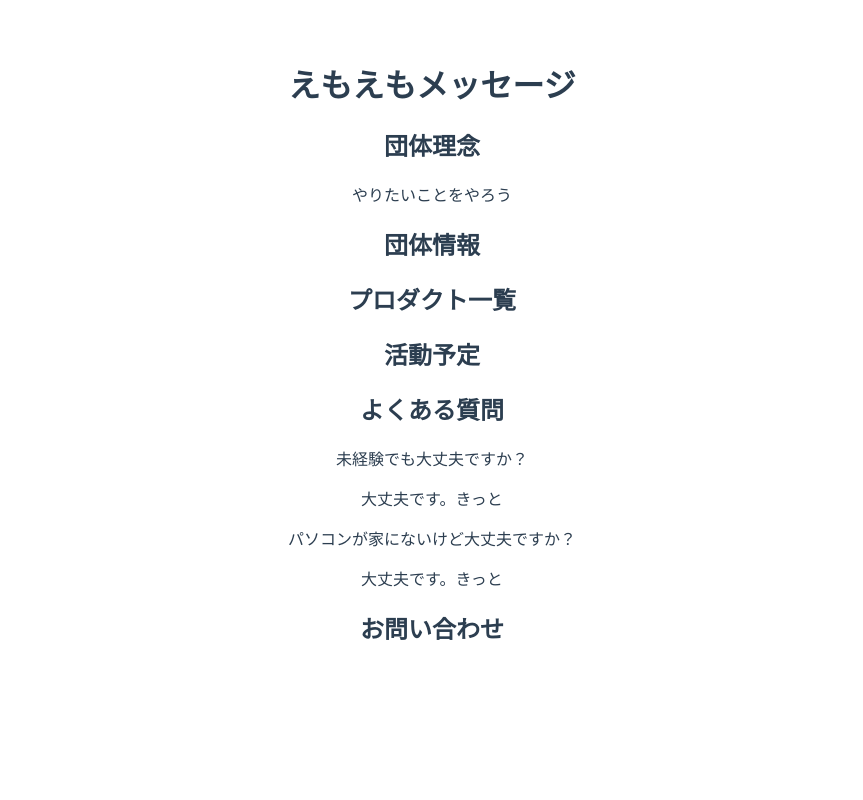
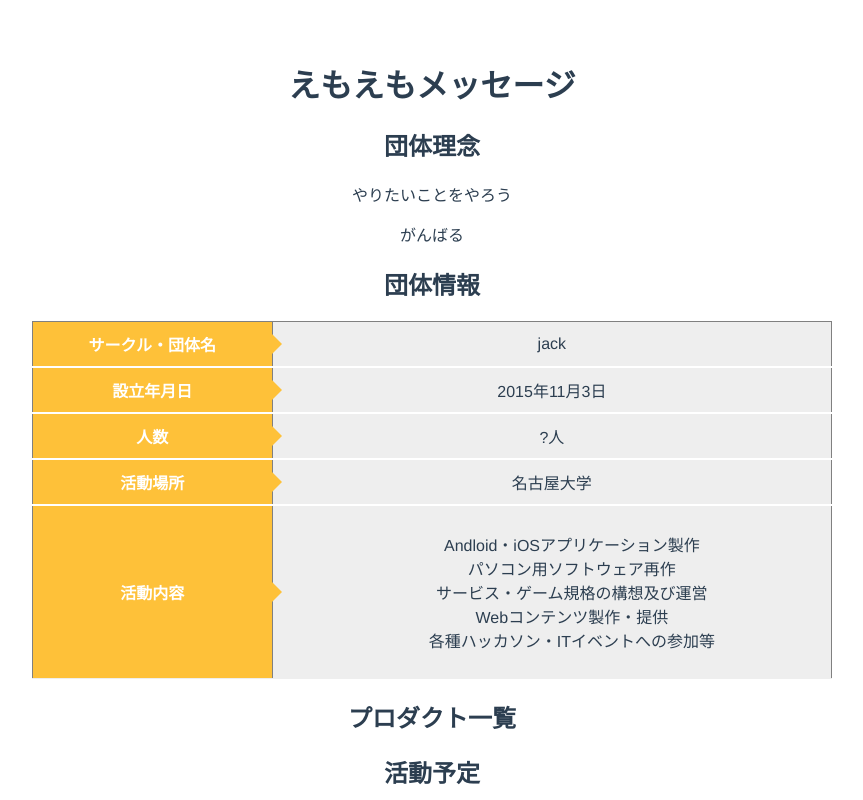
Before and after one commit to jack-app/jack-web2020, a Vue app: page / in a window 1280 px wide. Shown: the top 800 px of the page, without its empty margins (208-1071 px from the left). Built offline with nearby package versions, Linux system fonts and the light colour scheme.

Commit message:
tableにcssを付けました。

```diff
--- a/src/App.vue
+++ b/src/App.vue
@@ -1,13 +1,52 @@
 <template>
+  <body>
+    <header class="header" style="top:0px">
+
+    </header>
     <div>
       <h1>えもえもメッセージ</h1>
     </div>
     <div>
       <h2>団体理念</h2>
         <p>やりたいことをやろう</p>
+        <p>がんばる</p>
     </div>
     <div>
       <h2>団体情報</h2>
+    </div>
+      <div>
+        <table border=1 class="table table-2col">
+          <tbody>
+            <tr>
+              <th>サークル・団体名</th>
+              <td>jack</td>
+            </tr>
+            <tr>
+              <th>設立年月日</th>
+              <td>2015年11月3日</td>
+            </tr>
+            <tr>
+              <th>人数</th>
+              <td>?人</td>
+            </tr>
+            <tr>
+              <th>活動場所</th>
+              <td>名古屋大学</td>
+            </tr>
+            <tr>
+              <th>活動内容</th>
+              <td>
+                <ul>
+                  <li>Andloid・iOSアプリケーション製作</li>
+                  <li>パソコン用ソフトウェア再作</li>
+                  <li>サービス・ゲーム規格の構想及び運営</li>
+                  <li>Webコンテンツ製作・提供</li>
+                  <li>各種ハッカソン・ITイベントへの参加等</li>
+                </ul>
+              </td>
+            </tr>
+          </tbody>
+        </table>
     </div>
     <div>
       <h2>プロダクト一覧</h2>
@@ -25,12 +64,17 @@
     <div>
       <h2>お問い合わせ</h2>
     </div>
+  </body>
 </template>
 
 <script>
+//import HelloWorld from './components/HelloWorld.vue'
 
 export default {
   name: 'App',
+  components: {
+    // HelloWorld
+  }
 }
 </script>
 
@@ -43,4 +87,54 @@ export default {
   color: #2c3e50;
   margin-top: 60px;
 }
+
+ul {
+  list-style: none;
+}
+
+table{
+  width: 50em;
+  margin-left: auto;
+  margin-right: auto;
+  border-collapse: collapse;
+}
+
+table tr{
+  border-bottom: solid 2px white;
+}
+
+table tr:last-child{
+  border-bottom: none;
+}
+
+table th{
+  position: relative;
+  text-align: left;
+  width: 30%;
+  background-color: #FEC139;
+  color: white;
+  text-align: center;
+  padding: 10px 0;
+}
+
+table th:after{
+  display: block;
+  content: "";
+  width: 0px;
+  height: 0px;
+  position: absolute;
+  top:calc(50% - 10px);
+  right:-10px;
+  border-left: 10px solid #FEC139;
+  border-top: 10px solid transparent;
+  border-bottom: 10px solid transparent;
+}
+
+table td{
+  text-align: left;
+  width: 70%;
+  text-align: center;
+  background-color: #eee;
+  padding: 10px 0;
+}
 </style>
```
Lines whose indentation alone changed are shown as unchanged.
